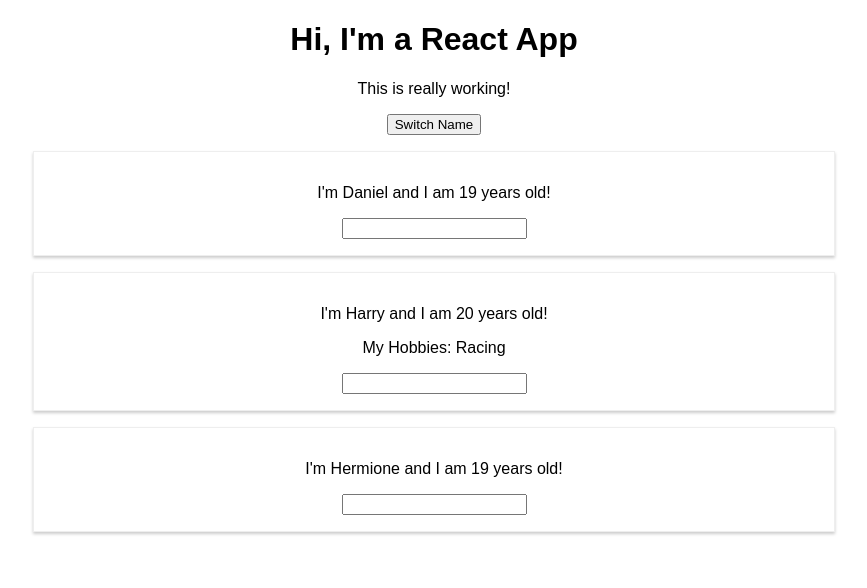
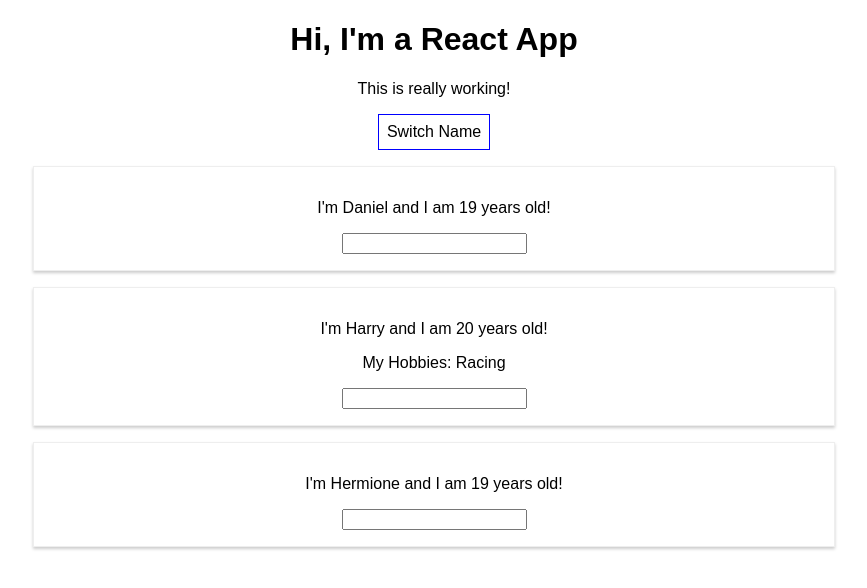
Before and after one commit to danielsyahputra/reactjs-journey, a React (Create React App) app in the folder reactjs-app/: page / in a window 1280 px wide. Shown: the top 588 px of the page, without its empty margins (206-1073 px from the left). Built offline with nearby package versions, Linux system fonts and the light colour scheme.

Commit message:
add something

```diff
--- a/reactjs-app/src/App.js
+++ b/reactjs-app/src/App.js
@@ -35,11 +35,18 @@
   }
 
   render() {
+    const style = {
+      backgroundColor: 'white',
+      font: 'inherit',
+      border: '1px solid blue',
+      padding: '8px',
+      cursor: 'pointer'
+    }
     return (
       <div className="App">
         <h1>Hi, I'm a React App</h1>
         <p>This is really working!</p>
-        <button onClick={() => this.switchNameHandler("Daniel Syahputra!!")}>
+        <button style={style} onClick={() => this.switchNameHandler("Daniel Syahputra!!")}>
           Switch Name
         </button>
         <Person
```
Also changed, not shown: 1 other file (tests, documents, lock files or other folders).
